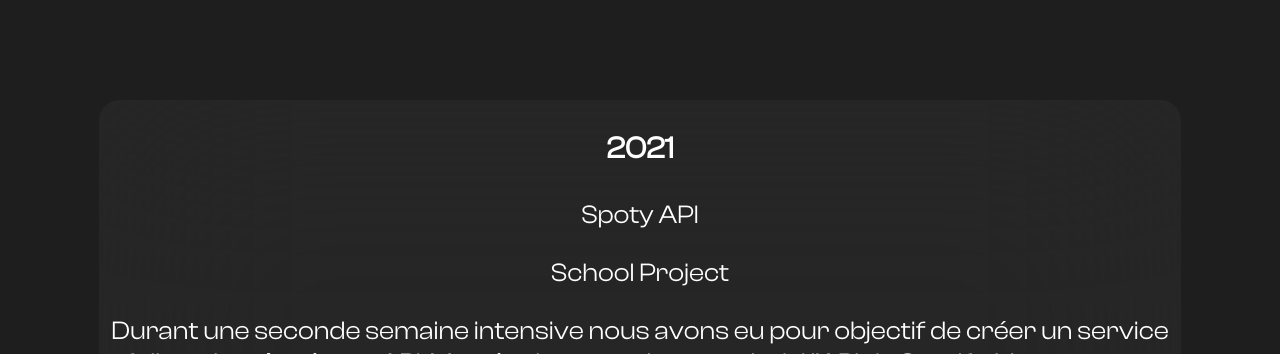
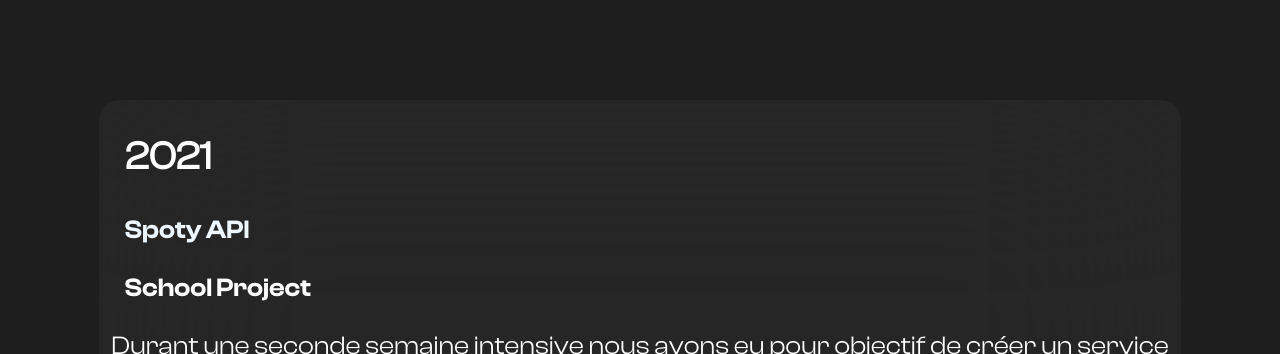
Before and after one commit to rob1-alt/portfolio2022, a React (Create React App) app: page / in a window 1280 px wide. Shown: the part 780-1134 px from the top of the page. Built offline with nearby package versions, Linux system fonts and the light colour scheme.

Commit message:
add content to menu 🧃

```diff
--- a/src/App.js
+++ b/src/App.js
@@ -23,7 +23,7 @@
   infinite: true,
   speed: 600,
   slidesToShow: 2,
-  slidesToScroll: 1
+  slidesToScroll: 1,
 };
 
 function App() {
@@ -56,13 +56,19 @@
       <header className='App2-header'>
         <scrollpage id='1'></scrollpage>
           <div className='rectangle'>
-            <h3>2021</h3>
-            <p>
-              Spoty API
-            </p>
-            <span>
-              School Project
-            </span>
+            <div className='leftInfos'>
+              <h2>2021</h2  >
+              <div className='project'>
+                <a href="https://spoty-react.vercel.app/">
+                <p className='SpotyLink'>
+                  Spoty API
+                </p>
+                </a>
+                <span>
+                  School Project
+                </span>
+              </div>
+            </div>
             <p>
             Durant une seconde semaine intensive nous avons eu pour objectif de créer un service fullstack grâce à une API. Mon équipe et moi avons choisi l’API de Spotify. Vous pouvez voir ici les maquettes de notre front. Si vous voulez jeter un coup d’oeil à notre code je vous laisse aller voir les repo Spoty sur mon <a href='https://github.com'><span>Github</span></a>.
             </p>
```
